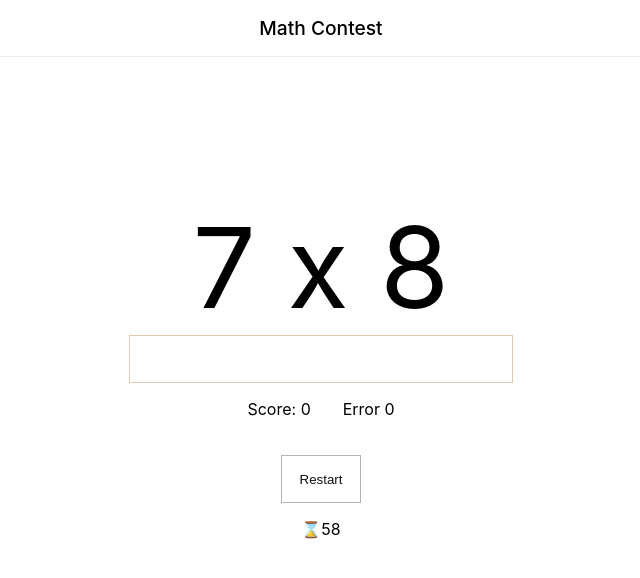
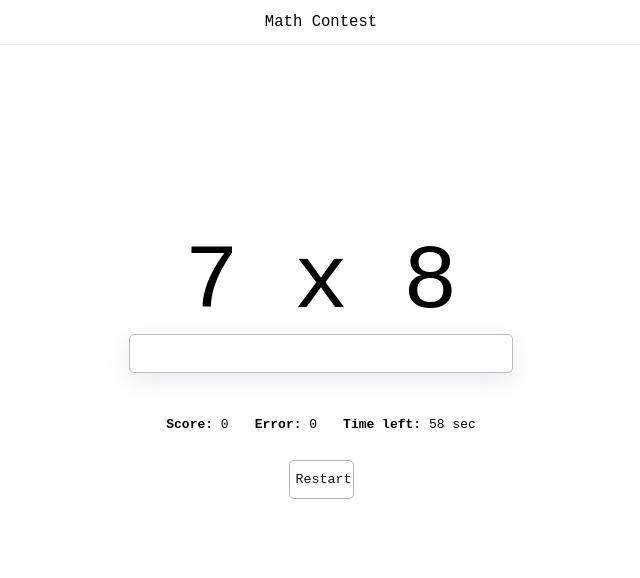
Before and after one commit to nathansavari/mathcontest, a Next.js app: page / in a window 1280 px wide. Both pictures are taken after a click on the button "Start". Shown: the top 578 px of the page, without its empty margins (319-959 px from the left). Built offline with nearby package versions, Linux system fonts and the light colour scheme.

Commit message:
design & auto input

```diff
--- a/components/Game.jsx
+++ b/components/Game.jsx
@@ -1,5 +1,6 @@
 import { useEffect, useState } from "react";
 import styles from "../styles/app.module.css";
+import confetti from "canvas-confetti";
 
 export default function Game() {
   const [response, setResponse] = useState("");
@@ -15,6 +16,7 @@ export default function Game() {
     if (timeLeft === 0) {
       console.log("TIME LEFT IS 0");
       setTimeLeft(null);
+      confetti();
     }
 
     // exit early when we reach 0
@@ -47,15 +49,16 @@ export default function Game() {
     console.log(response);
 
     if (response == a * b) {
-      setMessage("Bonne réponse !");
+      setMessage("Great!");
       setScore(score + 1);
       setColor("#36da75");
 
       setA(Math.round(Math.random() * (9 - 2) + 2));
       setB(Math.round(Math.random() * (9 - 2) + 2));
     } else {
-      setMessage("Essaye encore");
+      setMessage("Ouch...");
       setErrors(errors + 1);
+      setColor("#ff6262");
     }
 
     input.value = "";
@@ -65,7 +68,7 @@ export default function Game() {
     <div className={styles.game}>
       <form onSubmit={(event) => sendResponse(event)}>
         <label className={styles.label}>
-          {a == 0 ? "" : `${a} x ${b}`}
+          {a} x {b}
           {timeLeft == null ? (
             ""
           ) : (
@@ -76,23 +79,33 @@ export default function Game() {
               name="response"
               onChange={(event) => setResponse(event.target.value)}
               required
+              autoFocus
             />
           )}
         </label>
       </form>
-      {timeLeft < 0 ? <h3 style={{ color: `${color}` }}>{message}</h3> : ""}
+      {timeLeft > 0 ? <h3 style={{ color: `${color}` }}>{message}</h3> : ""}
 
       <div className={styles.data}>
-        <p className={styles.number}>Score: {score}</p>
         <p className={styles.number}>
-          {errors <= 1 ? "Error" : "Errors"} {errors}
+          <strong>Score:</strong> {score}
         </p>
+        <p className={styles.number}>
+          {errors <= 1 ? <strong>Error:</strong> : <strong>Errors:</strong>}{" "}
+          {errors}
+        </p>
+        {timeLeft > 0 ? (
+          <p className={styles.number}>
+            <strong>Time left:</strong> {timeLeft} sec
+          </p>
+        ) : (
+          ""
+        )}
       </div>
       <br />
       <button className={styles.start} onClick={start}>
         {timeLeft > 0 ? "Restart" : "Start"}
       </button>
-      {timeLeft > 0 ? <p>⌛{timeLeft}</p> : ""}
     </div>
   );
 }
--- a/package.json
+++ b/package.json
@@ -9,6 +9,7 @@
     "lint": "next lint"
   },
   "dependencies": {
+    "canvas-confetti": "^1.5.1",
     "next": "12.3.1",
     "react": "18.2.0",
     "react-dom": "18.2.0"
--- a/styles/app.module.css
+++ b/styles/app.module.css
@@ -32,13 +32,14 @@
   width: 30vw;
   height: 3rem;
   font-size: large;
-  border: 1px solid rgb(230, 200, 173);
+  border: 1px solid rgb(188, 188, 188);
+  border-radius: 5px;
+  padding: 0 2rem;
 }
 
 .input:focus {
   outline: none;
-  box-shadow: rgba(0, 0, 0, 0.05) 0px 6px 24px 0px,
-    rgba(0, 0, 0, 0.08) 0px 0px 0px 1px;
+  box-shadow: rgba(149, 157, 165, 0.2) 0px 8px 24px;
 }
 
 .input[type="number"]::-webkit-inner-spin-button,
@@ -58,10 +59,12 @@
 }
 
 .start {
+  font-family: monospace;
   width: 5rem;
   height: 3rem;
   background-color: #ffffff;
   border: 1px solid rgb(180, 180, 180);
+  border-radius: 5px;
   color: #111;
 }
 
--- a/styles/globals.css
+++ b/styles/globals.css
@@ -2,8 +2,7 @@ html,
 body {
   padding: 0;
   margin: 0;
-  font-family: -apple-system, BlinkMacSystemFont, Segoe UI, Roboto, Oxygen,
-    Ubuntu, Cantarell, Fira Sans, Droid Sans, Helvetica Neue, sans-serif;
+  font-family: monospace;
 }
 
 a {
```
Also changed, not shown: 1 other file (tests, documents, lock files or other folders).
